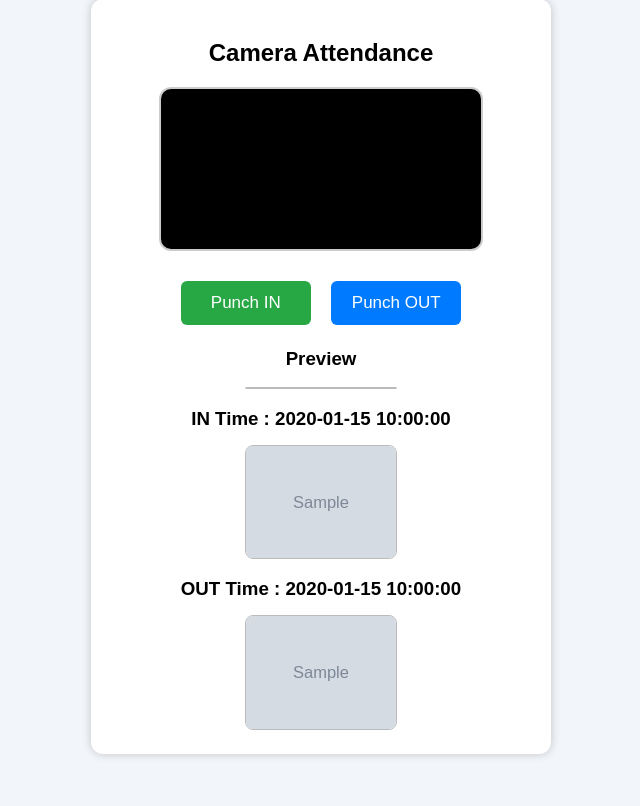
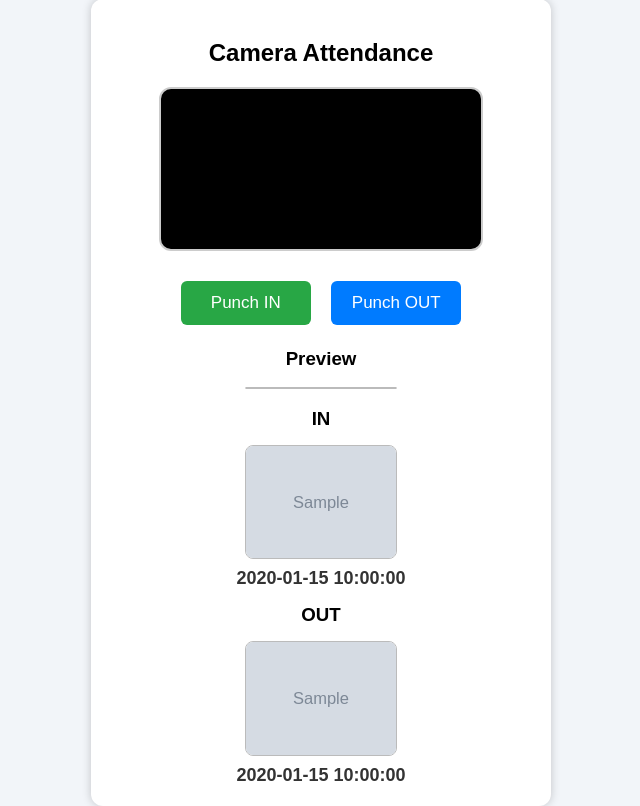
Before and after one commit to nuthank170-art/attendance-system, a Flask app: page /attendance/1 in a window 1280 px wide. Shown: the part 21-827 px from the top of the page, without its empty margins (319-959 px from the left). Before the commit the page ends 778 px from the top, so only its background shows below. Run offline with Flask 3, Linux system fonts and the light colour scheme; grey boxes marked "Sample" are stand-in pictures; a database or web service that is not in the repository returns one stand-in record (values such as "Sample title"); data that the repository does not hold is empty.

Commit message:
attendance.html

```diff
--- a/templates/attendance.html
+++ b/templates/attendance.html
@@ -110,19 +110,36 @@ Punch OUT
 
 <img id="preview">
 
+<!-- IN IMAGE -->
+
 {% if in_image %}
 
-<h3>IN Time : {{in_time}}</h3>
+<h3>IN</h3>
 
 <img src="{{in_image}}">
 
+<div class="time">
+
+{{in_time}}
+
+</div>
+
 {% endif %}
+
+
+<!-- OUT IMAGE -->
 
 {% if out_image %}
 
-<h3>OUT Time : {{out_time}}</h3>
+<h3>OUT</h3>
 
 <img src="{{out_image}}">
+
+<div class="time">
+
+{{out_time}}
+
+</div>
 
 {% endif %}
 
@@ -176,6 +193,7 @@ document.getElementById("preview").src = img
 
 }
 
+
 /* GPS */
 
 if(navigator.geolocation){
```
